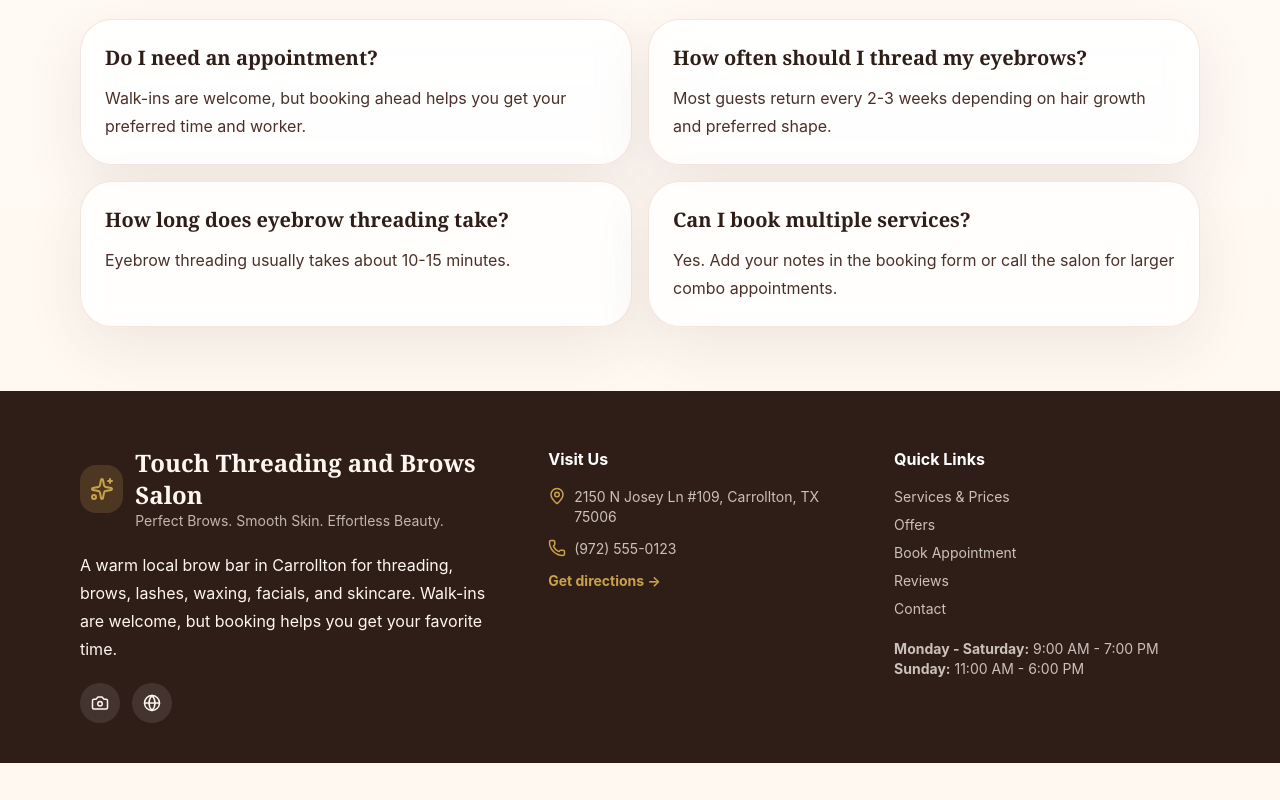
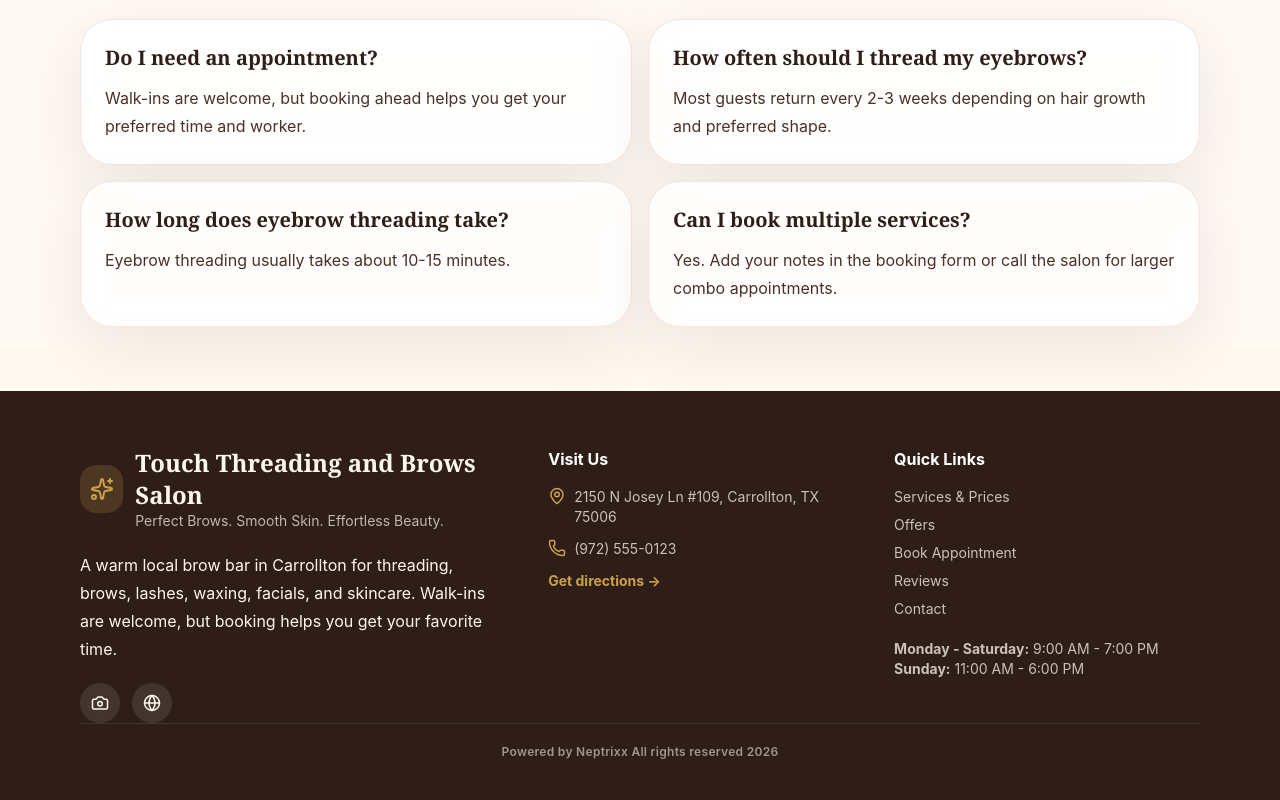
Before and after one commit to toucheyebrowstech/touch-threading-salon, a React (Vite) app in the folder frontend/: page / in a window 1280 px wide. Shown: the part 5523-6323 px from the top of the page. Before the commit the page ends 6286 px from the top, so only its background shows below. Built offline with nearby package versions, Linux system fonts and the light colour scheme; no server answers.

Commit message:
Update Footer.jsx

```diff
--- a/frontend/src/components/Footer.jsx
+++ b/frontend/src/components/Footer.jsx
@@ -55,13 +55,18 @@ export default function Footer() {
             <Link to="/reviews">Reviews</Link>
             <Link to="/contact">Contact</Link>
           </div>
-          <div className="mt-5 text-sm text-cream/75">
+                  <div className="mt-5 text-sm text-cream/75">
             {businessInfo.hours.map((row) => (
               <p key={row.day}><strong>{row.day}:</strong> {row.time}</p>
             ))}
           </div>
         </div>
       </div>
+
+      <div className="salon-container mt-10 border-t border-white/10 pt-5 text-center text-xs font-semibold tracking-wide text-cream/55">
+        Powered by Neptrixx
+        All rights reserved 2026
+      </div>
     </footer>
   );
 }
```
